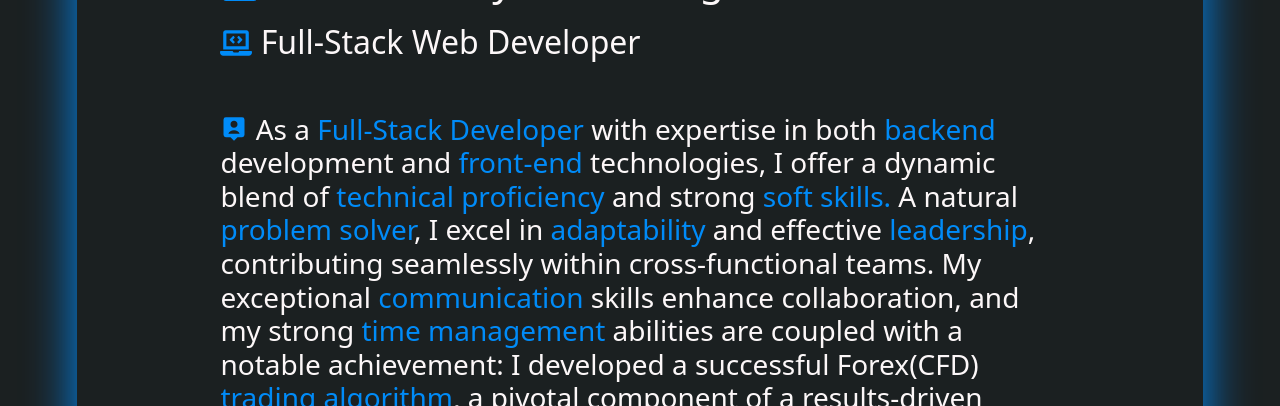
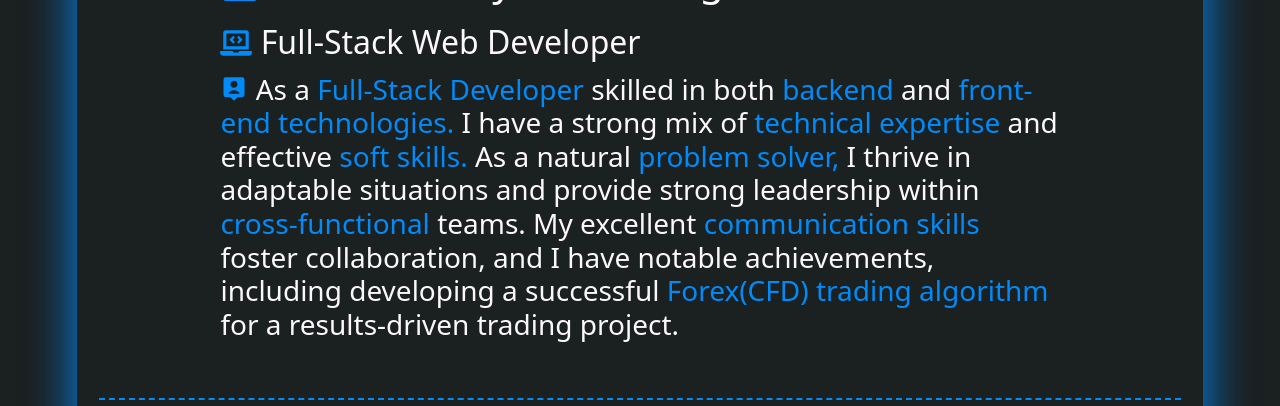
Before and after one commit to StanSNS/StanimirSergevCV, a React (Create React App) app: page / in a window 1280 px wide. Shown: the part 394-800 px from the top of the page. Built offline with nearby package versions, Linux system fonts and the light colour scheme.

Commit message:
feature/Minor-bug-fixes changed biography text in Header component.

```diff
--- a/src/Component/Header/Header.jsx
+++ b/src/Component/Header/Header.jsx
@@ -14,33 +14,28 @@ function Header() {
                     <h1><span className="align-text-top iconColor"><FaUserTie/></span> Stanimir Naydenov Sergev</h1>
                     <h2 className="mt-3"><span className="align-text-top iconColor"><FaLaptopCode/></span> Full-Stack
                         Web Developer</h2>
-                    <h3 className="description mt-5">
+                    <h3>
                         <span className="align-text-top iconColor">
                             <BiSolidUserPin/>
                         </span> As a
                         <span className="highlightWord"> Full-Stack Developer </span>
-                        with expertise in both
+                        skilled in both
                         <span className="highlightWord"> backend </span>
-                        development and
-                        <span className="highlightWord"> front-end </span>
-                        technologies, I offer a dynamic blend of
-                        <span className="highlightWord"> technical proficiency </span>
-                        and strong
+                        and
+                        <span className="highlightWord"> front-end technologies. </span>
+                        I have a strong mix of
+                        <span className="highlightWord"> technical expertise </span>
+                        and effective
                         <span className="highlightWord"> soft skills. </span>
-                        A natural
-                        <span className="highlightWord"> problem solver</span>
-                        , I excel in
-                        <span className="highlightWord"> adaptability </span>
-                        and effective
-                        <span className="highlightWord"> leadership</span>
-                        , contributing seamlessly within cross-functional teams.
-                        My exceptional
-                        <span className="highlightWord"> communication </span>
-                        skills enhance collaboration, and my strong
-                        <span className="highlightWord"> time management </span>
-                        abilities are coupled with a notable achievement: I developed a successful Forex(CFD)
-                        <span className="highlightWord"> trading algorithm</span>
-                        , a pivotal component of a results-driven trading project.
+                        As a natural
+                        <span className="highlightWord"> problem solver, </span>
+                        I thrive in adaptable situations and provide strong leadership within
+                        <span className="highlightWord"> cross-functional </span>
+                        teams. My excellent
+                        <span className="highlightWord"> communication skills </span>
+                        foster collaboration, and I have notable achievements, including developing a successful
+                        <span className="highlightWord"> Forex(CFD) trading algorithm </span>
+                        for a results-driven trading project.
                     </h3>
                 </div>
                 <img src={selfie} alt="Selfie" className="selfieImage"/>
```
